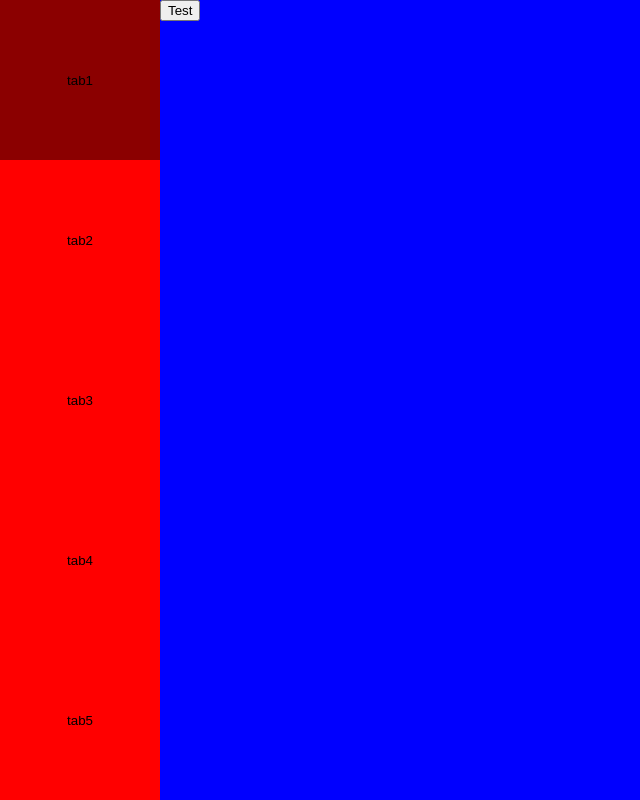
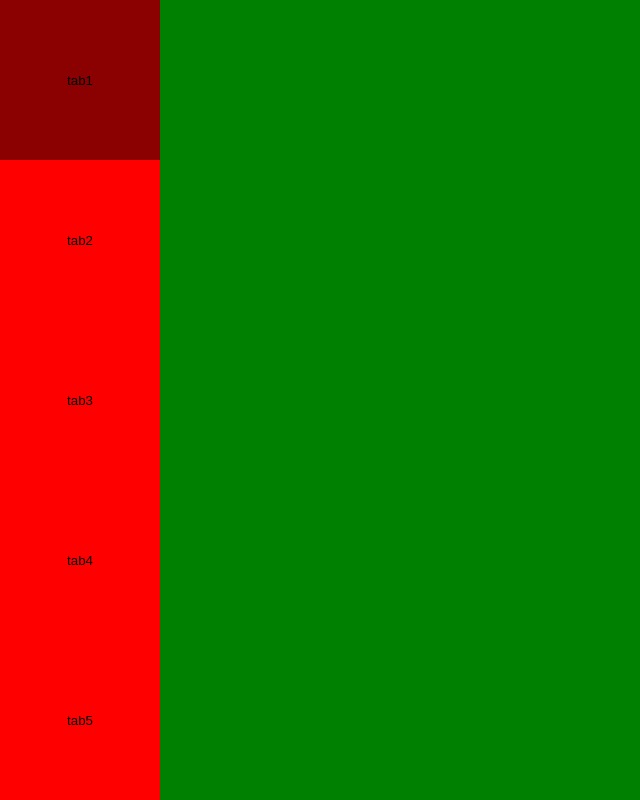
Before and after one commit to danielbrierley/ConcurrentDesignAtlas, a plain HTML site: page index.html in a window 1280 px wide. Shown: the whole page, without its empty margins (0-640 px from the left). Drawn offline with Linux system fonts and the light colour scheme.

Commit message:
load cookie

```diff
--- a/index.html
+++ b/index.html
@@ -6,11 +6,10 @@
         <script src="script.js"></script>
         <meta name="viewport" content="width=device-width, initial-scale=1.0, maximum-scale=1.0, user-scalable=0">
     </head>
-    <body>
+    <body onload="start()">
         <div class='contents'>
-            <button onclick="start()">Test</button>
+            <div style="width:100%; height:100%; background-color: green;"></div>
             <p id='cookie'></p>
-
         </div>
         <div class='navbar'>
             <button class="tab">
```
